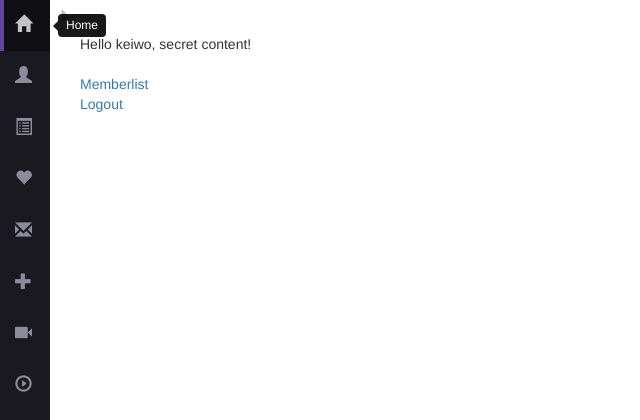
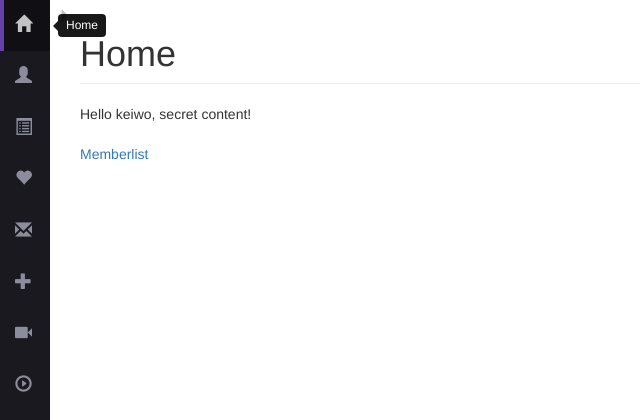
Before and after one commit to michaeljinlai/clashofclans, a PHP site: page /private.php in a window 1280 px wide. Shown: the top 420 px of the page, without its empty margins (0-640 px from the left). Run offline with PHP 8.4, Linux system fonts and the light colour scheme; a user stored in the database is signed in; some libraries are stand-ins or nearby versions.

Commit message:
indentation?

```diff
--- a/private.php
+++ b/private.php
@@ -36,7 +36,9 @@ if(empty($_SESSION['user']) || $_SESSION['user']['privilege'] !== 'administrator
 </div>
 
 <div class="main" id="main">
-  <div>Hello <?php echo htmlentities($_SESSION['user']['username'], ENT_QUOTES, 'UTF-8'); ?>, secret content!</div><br />
-  <a href="memberlist.php">Memberlist</a><br />
-  <a href="logout.php">Logout</a><br />
+  <div>
+      <h1 class="page-header">Home</h1>
+      <div>Hello <?php echo htmlentities($_SESSION['user']['username'], ENT_QUOTES, 'UTF-8'); ?>, secret content!</div><br />
+      <a href="memberlist.php">Memberlist</a><br />
+  </div>
 </div>
```
